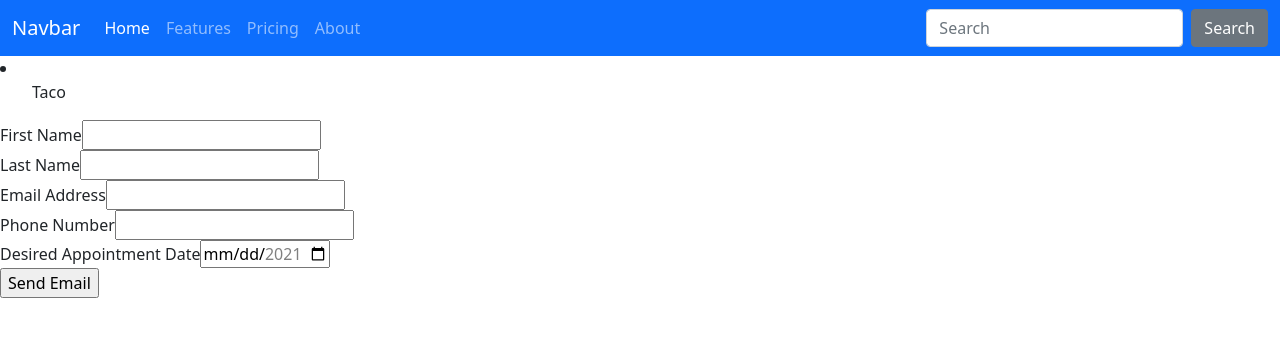
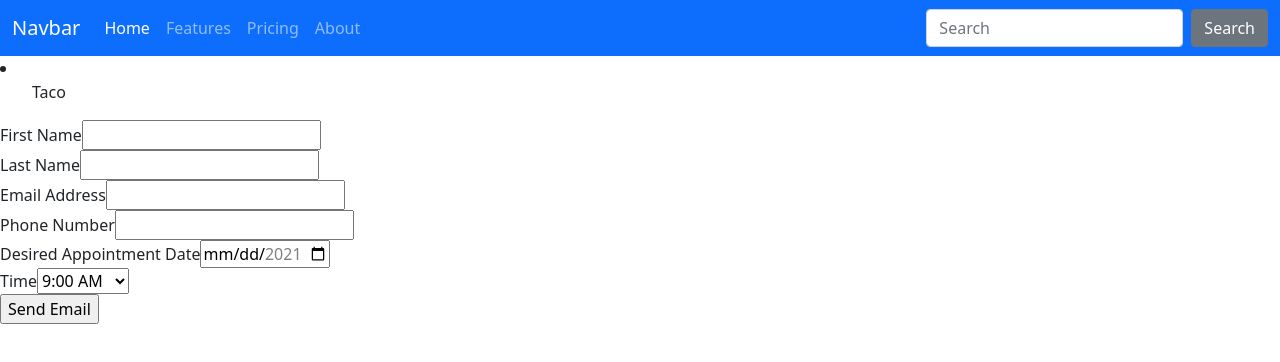
Before and after one commit to bklcross/beach_west_dental, a React (Create React App) app: page / in a window 1280 px wide. Shown: the top 362 px of the page. Built offline with nearby package versions, Linux system fonts and the light colour scheme.

Commit message:
added time selection and encryption on smtp

```diff
--- a/src/components/Form.jsx
+++ b/src/components/Form.jsx
@@ -7,7 +7,7 @@ export default function Form () {
     const [email, setEmail] = useState("");
     const [number, setNumber] = useState("");
     const [date, setDate] = useState("");
-    //const [time, setTime] = useState("");
+    const [time, setTime] = useState("");
 
     const months = {
         'Jan' : '01',
@@ -56,14 +56,22 @@ export default function Form () {
     const dateLimit = calcDateLimit();
 
     const sendEmail = () => {
+        let day = "";
+        const month = date.slice(5,7);
+        const year = date.slice(0,4);
+
+        if (date.charAt(8) === '0') {
+            day = date.slice(9,10);
+        } else {
+            day = date.slice(8,10);
+        }
+
         Email.send({
-        Host: "smtp.mailtrap.io",
-        Username : "1392670e3c9778",
-        Password : "0782c03f075f82",
+        SecureToken : "54becfd7-dd2e-4664-a601-b74f6c0d1a26",
         To : 'testmail@gmail.com',
         From : email,
         Subject : "Appointment Form Submission",
-        Body : firstName + " " + lastName + " would like to make an appointment for " + date + ". Contact at: " + number,
+        Body : firstName + " " + lastName + " would like to make an appointment for " + month + "/" + day + "/" + year + " at " + time + ". Contact at: " + number,
         }).then(
             message => alert("mail sent successfully")
         );
@@ -87,6 +95,10 @@ export default function Form () {
 
     const handleDate = (newDate) => {
         setDate(newDate);
+    }
+
+    const handleTime = (newTime) => {
+        setTime(newTime);
     }
 
     return (
@@ -121,6 +133,8 @@ export default function Form () {
                     Phone Number
                 </label>
                 <input onChange={e => handleNumber(e.target.value)}
+                    type="tel"
+                    pattern="[0-9]{3}-[0-9]{3}-[0-9]{4}" required
                     id="number"
                     name="number"
                 /> <br />
@@ -133,8 +147,48 @@ export default function Form () {
                 min={currentDate} max={dateLimit}
                 /> <br />
 
+                <label htmlFor="time">
+                    Time
+                </label>
+                <select onChange={e => handleTime(e.target.value)}
+                    id="time"
+                    name="time"
+                >
+                    <option value="9:00 AM">9:00 AM</option>
+                    <option value="9:30 AM">9:30 AM</option>
+                    <option value="10:00 AM">10:00 AM</option>
+                    <option value="10:30 AM">10:30 AM</option>
+                    <option value="11:00 AM">11:00 AM</option>
+                    <option value="11:30 AM">11:30 AM</option>
+                    <option value="12:00 PM">12:00 PM</option>
+                    <option value="12:30 PM">12:30 PM</option>
+                    <option value="1:00 PM">1:00 PM</option>
+                    <option value="1:30 PM">1:30 PM</option>
+                    <option value="2:00 PM">2:00 PM</option>
+                    <option value="2:30 PM">2:30 PM</option>
+                    <option value="3:00 PM">3:00 PM</option>
+                    <option value="3:30 PM">3:30 PM</option>
+                    <option value="4:00 PM">4:00 PM</option>
+                    <option value="4:30 PM">4:30 PM</option>
+                    <option value="5:00 PM">5:00 PM</option>
+                    <option value="5:30 PM">5:30 PM</option>
+
+                </select> <br />
+
                 <input type="button" value="Send Email" onClick={(e) => sendEmail()}/>
             </form>
         </div>
     )
 }
+
+/*
+<label htmlFor="time">
+                    Time
+                </label>
+                <input onChange={e => handleTime(e.target.value)}
+                    type="time"
+                    min="09:00" max="18:30" required
+                    id="time"
+                    name="time"
+                /> <br />
+*/
```
